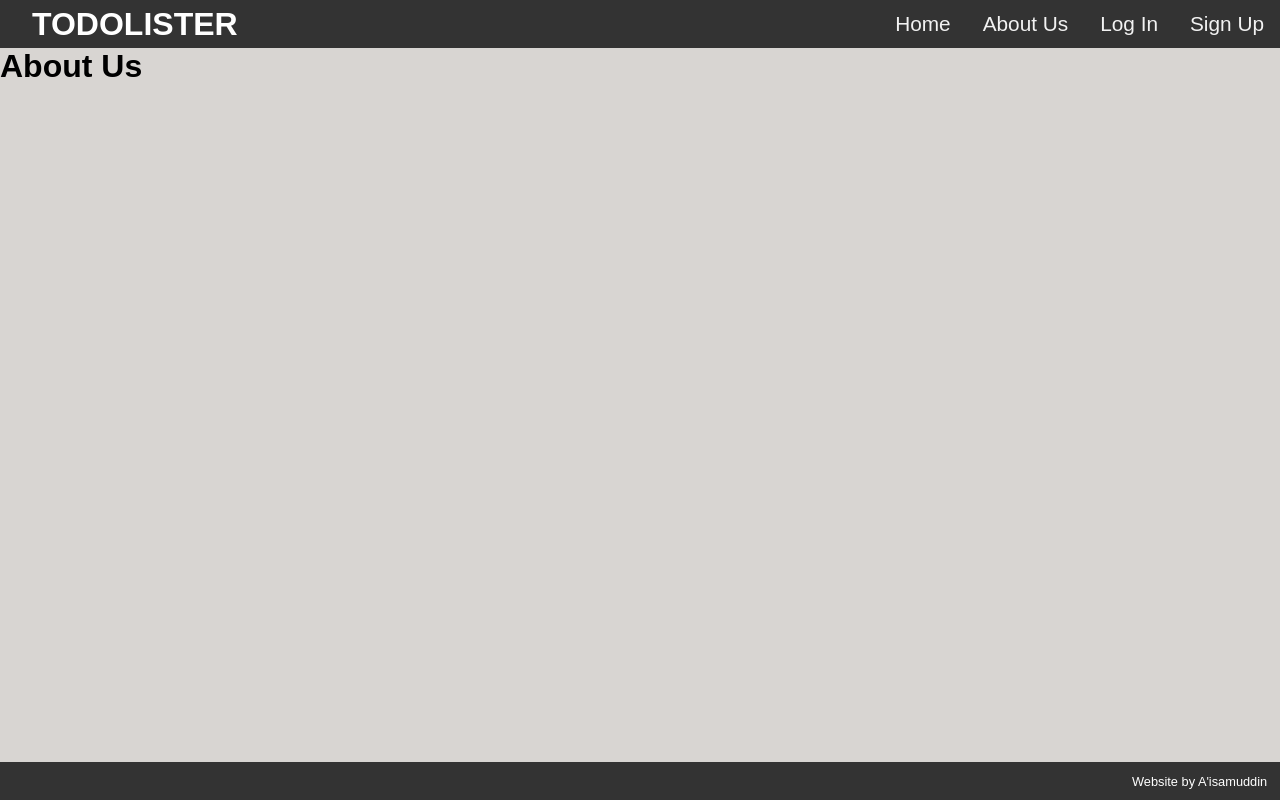
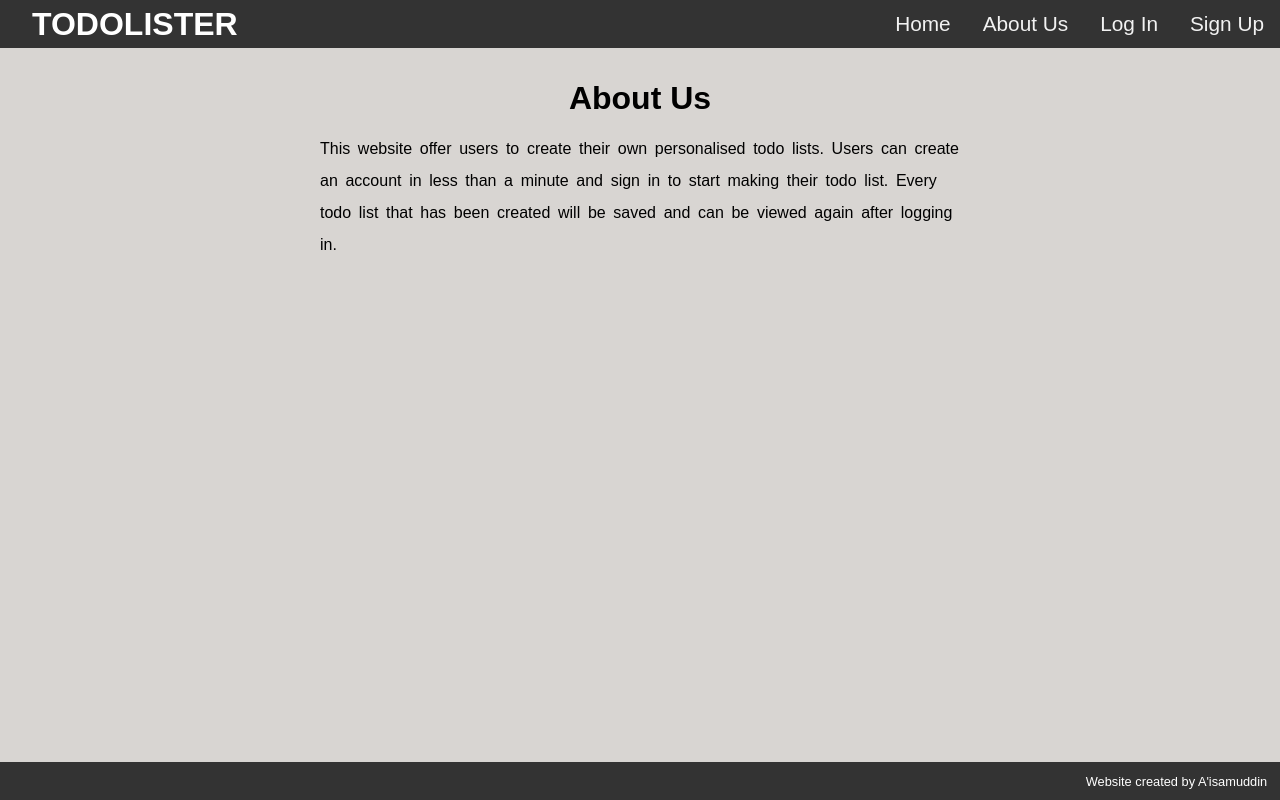
Before and after one commit to aisam94/todolister, a Next.js app: page /about in a window 1280 px wide. Built offline with nearby package versions, Linux system fonts and the light colour scheme; no server answers.

Commit message:
improve about page and some small changes

```diff
--- a/components/Footer.js
+++ b/components/Footer.js
@@ -1,5 +1,5 @@
 const Footer = () => {
-  return <footer>Website by A'isamuddin</footer>;
+  return <footer>Website created by A'isamuddin</footer>;
 };
 
 export default Footer;
--- a/pages/about.js
+++ b/pages/about.js
@@ -5,7 +5,13 @@ const About = () => {
   return (
     <>
       <Header />
-      <h1>About Us</h1>
+      <h1 className="about-title">About Us</h1>
+      <p className="about-paragraph">
+        This website offer users to create their own personalised todo lists.
+        Users can create an account in less than a minute and sign in to start
+        making their todo list. Every todo list that has been created will be
+        saved and can be viewed again after logging in.
+      </p>
       <Footer />
     </>
   );
--- a/styles/styles.css
+++ b/styles/styles.css
@@ -283,3 +283,18 @@ form * {
   width: 100vw;
   height: 100vh;
 }
+
+.about-title {
+  width: 100vh;
+  margin: auto;
+  margin-top: 1em;
+  text-align: center;
+}
+
+.about-paragraph {
+  margin: auto;
+  margin-top: 1em;
+  width: 50vw;
+  line-height: 2em;
+  word-spacing: 0.2em;
+}
```
